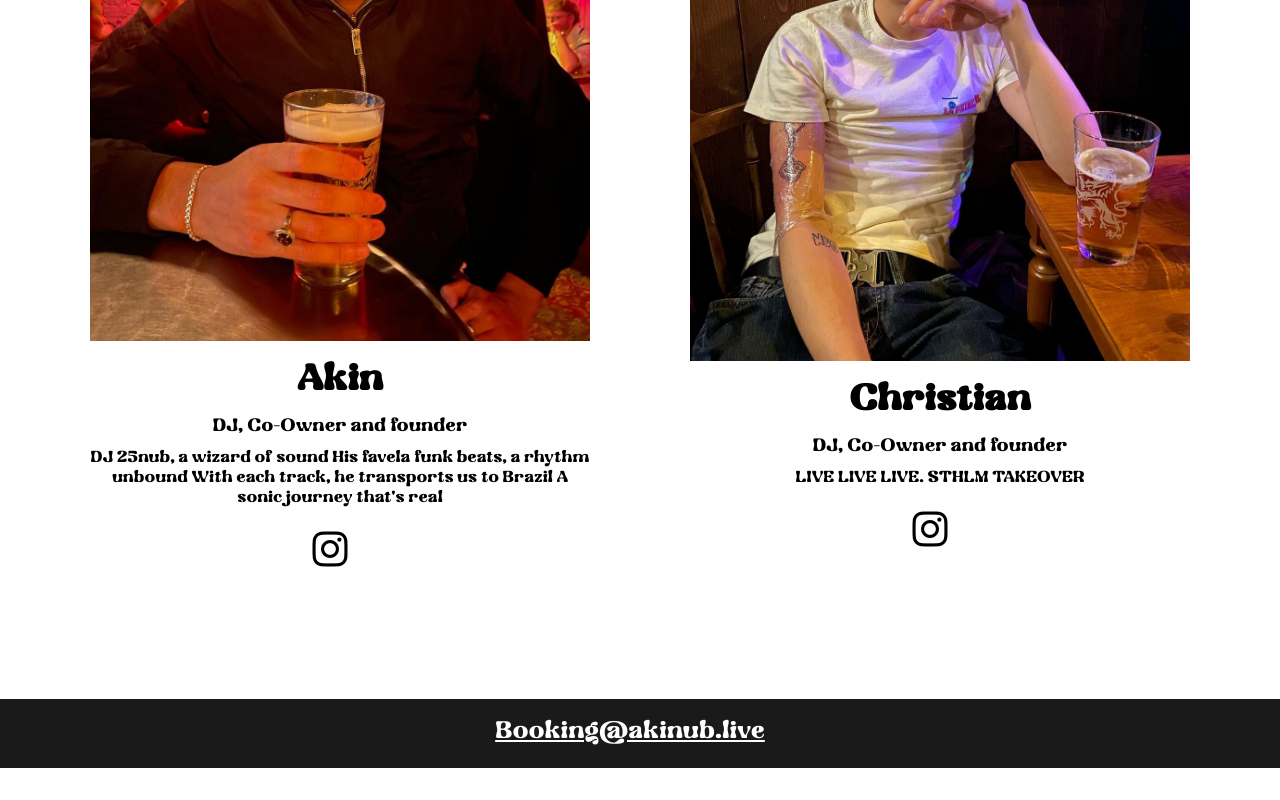
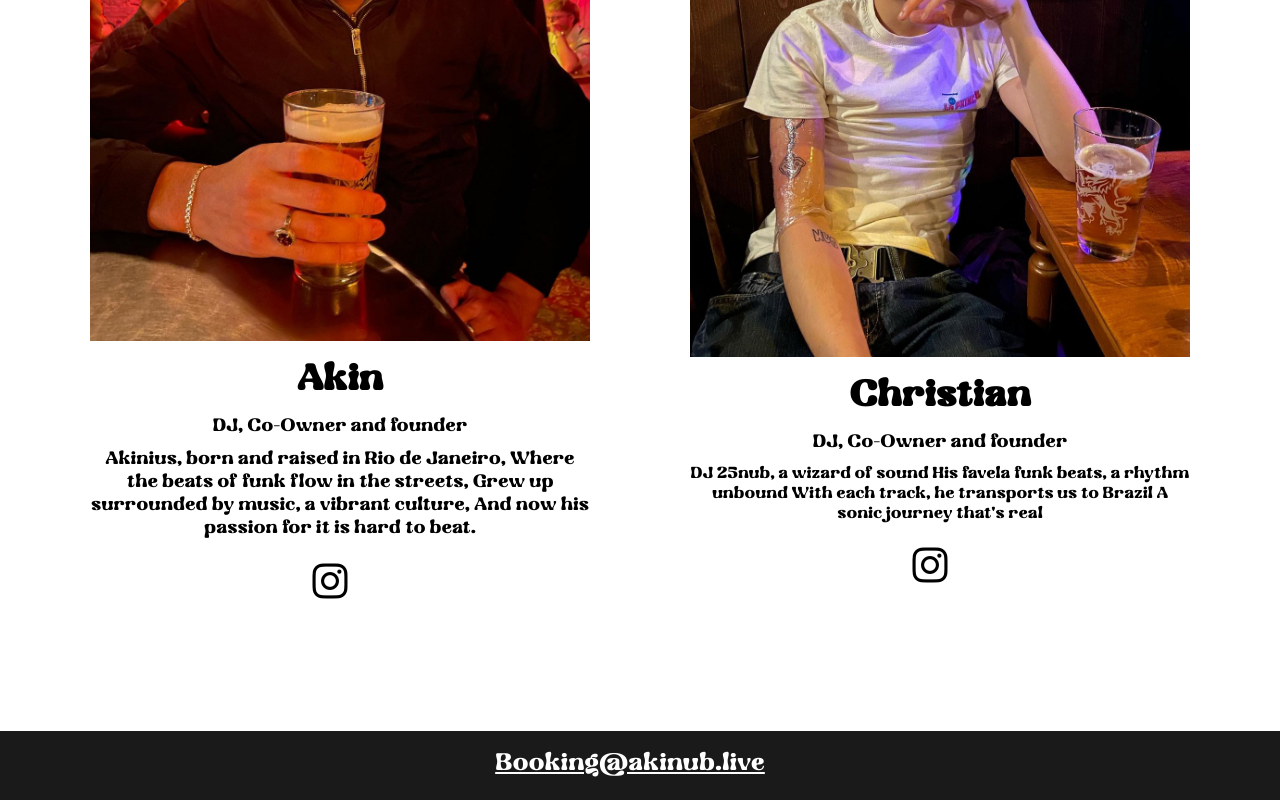
Before and after one commit to 25nub/akinub3, a plain HTML site: page index.html in a window 1280 px wide. Shown: the part 562-1362 px from the top of the page. Before the commit the page ends 1330 px from the top, so only its background shows below. Drawn offline with Linux system fonts and the light colour scheme.

Commit message:
Update index.html

```diff
--- a/index.html
+++ b/index.html
@@ -28,8 +28,11 @@
 			<img src="images/akin.jpg" alt="Akin">
 			<h2>Akin</h2>
 			<p>DJ, Co-Owner and founder</p>
-			<p>
-</p>DJ 25nub, a wizard of sound His favela funk beats, a rhythm unbound With each track, he transports us to Brazil A sonic journey that's real</p>
+			<p>Akinius, born and raised in Rio de Janeiro,
+Where the beats of funk flow in the streets,
+Grew up surrounded by music, a vibrant culture,
+And now his passion for it is hard to beat.
+</p></p>
 			<div class="owner-icons">
 				<a href="https://www.instagram.com/akinbiar/" target="_blank"><i class="fab fa-instagram" aria-hidden="true"></i></a>
 			</div>
@@ -39,7 +42,7 @@
 			<h2>Christian</h2>
 			<p>DJ, Co-Owner and founder</p>
 			<p>
-</p>LIVE LIVE LIVE. STHLM TAKEOVER<p>
+</p>DJ 25nub, a wizard of sound His favela funk beats, a rhythm unbound With each track, he transports us to Brazil A sonic journey that's real<p>
 
 </p></p>
 			<div class="owner-icons">
```
